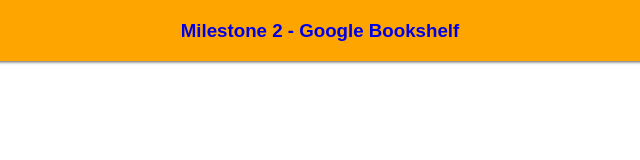
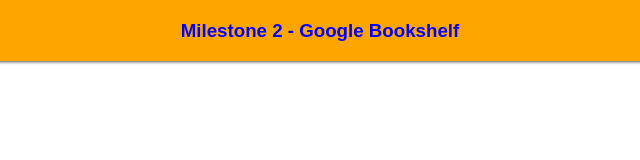
Before and after one commit to DeAngelousBrown/DeAngelousBrown.github.io, a plain HTML site: page milestone2Part2.html in a window 1280 px wide. Shown: the full height of the page, 320-960 px from the left. Drawn offline with nearby package versions, Linux system fonts and the light colour scheme; no server answers.

Commit message:
Update milestone2Part2.html

```diff
--- a/milestone2Part2.html
+++ b/milestone2Part2.html
@@ -9,7 +9,7 @@
     <style type="text/css">
         #header {
             background: #184a4a;
-            color: #0000e6;
+            color: #0000ff;
             padding: 1px 5%;
             box-shadow: 0 1px 3px #555;
             margin: auto;
```
